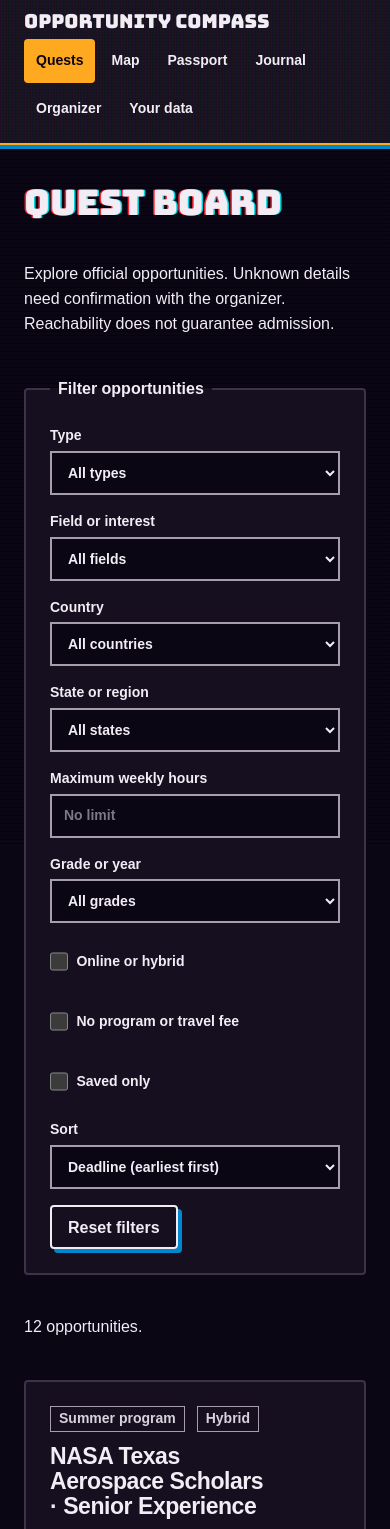
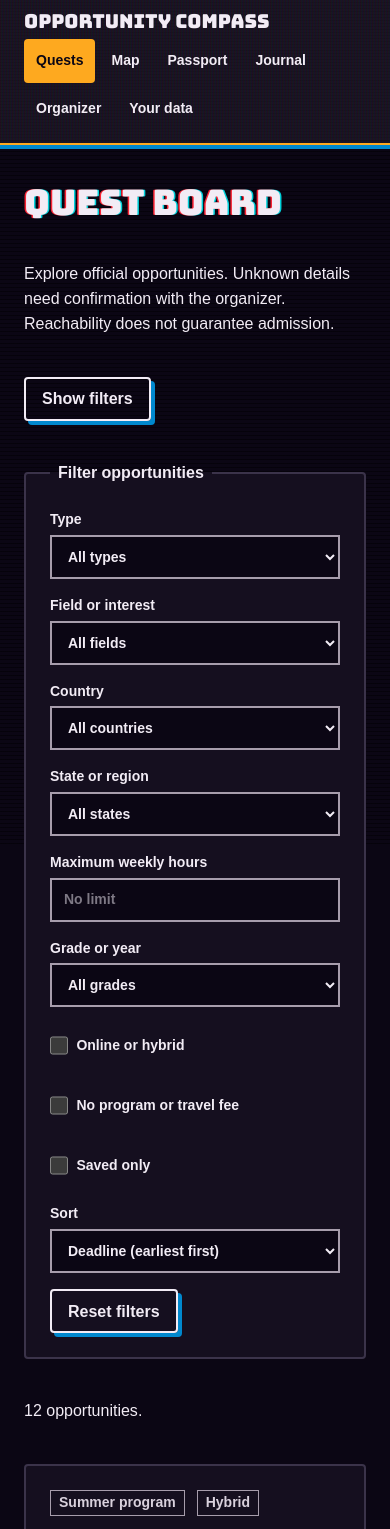
Before and after one commit to Zerune0/opportunity-compass, a Next.js app: page /quests in a window 390 px wide. Shown: the top 1529 px of the page. Built offline with nearby package versions, Linux system fonts and the light colour scheme; a web font is replaced by a local one.

Commit message:
fix(quests): add mobile filter disclosure and pluralize duration
Keep filter state when the mobile panel is collapsed and expose the active filter count. Desktop filters stay visible through scoped CSS.

```diff
--- a/app/quests/page.tsx
+++ b/app/quests/page.tsx
@@ -11,6 +11,8 @@ const formats = { online: "Online", hybrid: "Hybrid", in_person: "In person" };
 export default function QuestBoard() {
     const context = useQuestContext();
     const [filters, setFilters] = useState(emptyFilters);
+    const [filtersExpanded, setFiltersExpanded] = useState(false);
+    const activeFilterCount = Object.values(filters).filter(value => value !== "" && value !== false).length;
     const [sort, setSort] = useState("deadline");
     const [notice, setNotice] = useState("");
     const saved = context.saved;
@@ -27,7 +29,8 @@ export default function QuestBoard() {
         setNotice("Your browser could not save this change. Check storage settings and try again."); }
     return <div className="rpg-stack rpg-stack--loose" style={{ minWidth: 0, overflowWrap: "anywhere" }}>
  <h1>Quest Board</h1><p>Explore official opportunities. Unknown details need confirmation with the organizer. Reachability does not guarantee admission.</p>
- <fieldset className="rpg-toolbar" style={{ minWidth: 0, flexWrap: "wrap" }}><legend>Filter opportunities</legend>
+ <button type="button" className="rpg-button rpg-button--secondary quest-filter-toggle" aria-expanded={filtersExpanded} aria-controls="quest-filters" onClick={() => setFiltersExpanded(expanded => !expanded)}>{filtersExpanded ? "Hide filters" : "Show filters"}{activeFilterCount > 0 && ` (${activeFilterCount} active)`}</button>
+ <fieldset id="quest-filters" data-expanded={filtersExpanded} className="rpg-toolbar quest-filters" style={{ minWidth: 0, flexWrap: "wrap" }}><legend>Filter opportunities</legend>
  <label className="rpg-field">Type<select value={filters.category} onChange={e => update("category", e.target.value)}><option value="">All types</option>{Object.entries(categories).map(([v, t]) => <option key={v} value={v}>{t}</option>)}</select></label>
  <label className="rpg-field">Field or interest<select value={filters.field} onChange={e => update("field", e.target.value)}><option value="">All fields</option>{fields.map(f => <option key={f} value={f}>{f.replaceAll("_", " ")}</option>)}</select></label>
  <label className="rpg-field">Country<select value={filters.country} onChange={e => setFilters(old => ({ ...old, country: e.target.value, state: "" }))}><option value="">All countries</option>{countries.map(c => <option key={c}>{c}</option>)}</select></label>
@@ -49,7 +52,7 @@ export default function QuestBoard() {
  {o.source_tier === "user_posted" ? <p className="rpg-tag rpg-tag--warning">User-posted · not verified against an official site · Sample</p> : o.is_sample && <p className="rpg-tag rpg-tag--warning">Sample opportunity</p>}
  <h2><Link href={`/quests/${encodeURIComponent(o.id)}`}>{o.title}</Link></h2><p>{o.organizer}</p><p>{o.summary}</p>
  <dl><dt>Deadline</dt><dd>{o.deadline ?? "Unknown, confirm with the organizer"}</dd><dt>Location</dt><dd>{[o.location.city, o.location.state, o.location.country].filter(Boolean).join(", ") || (o.location.format === "online" ? "Online" : "Unknown, confirm with the organizer")}</dd>
- <dt>Time</dt><dd>{o.time_commitment.hours_per_week == null ? "Weekly hours unknown" : `${o.time_commitment.hours_per_week} h/week`}; {o.time_commitment.total_weeks == null ? "duration unknown" : `${o.time_commitment.total_weeks} weeks`}</dd>
+ <dt>Time</dt><dd>{o.time_commitment.hours_per_week == null ? "Weekly hours unknown" : `${o.time_commitment.hours_per_week} h/week`}; {o.time_commitment.total_weeks == null ? "duration unknown" : `${o.time_commitment.total_weeks} ${o.time_commitment.total_weeks === 1 ? "week" : "weeks"}`}</dd>
  <dt>Program fee</dt><dd>{o.cost.fee_usd == null ? "Unknown, confirm with the organizer" : o.cost.fee_usd === 0 ? "Free" : `$${o.cost.fee_usd}`}</dd><dt>Source</dt><dd>{sourceLabels[o.source_tier ?? "official"]}</dd><dt>{o.source_tier === "user_posted" ? "Sample record date" : "Verified"}</dt><dd>{o.verified_on}</dd></dl>
  {sort === "match" && explanations.get(o.id)?.reasons.map(r => <p key={r.kind}>{r.text}</p>)}
  <button type="button" className="rpg-button rpg-button--secondary" disabled={!context.loaded} aria-pressed={saved.includes(o.id)} aria-label={`${saved.includes(o.id) ? "Unsave" : "Save"} ${o.title}`} onClick={() => toggle(o.id)}>{saved.includes(o.id) ? "Saved" : "Save opportunity"}</button>
```
